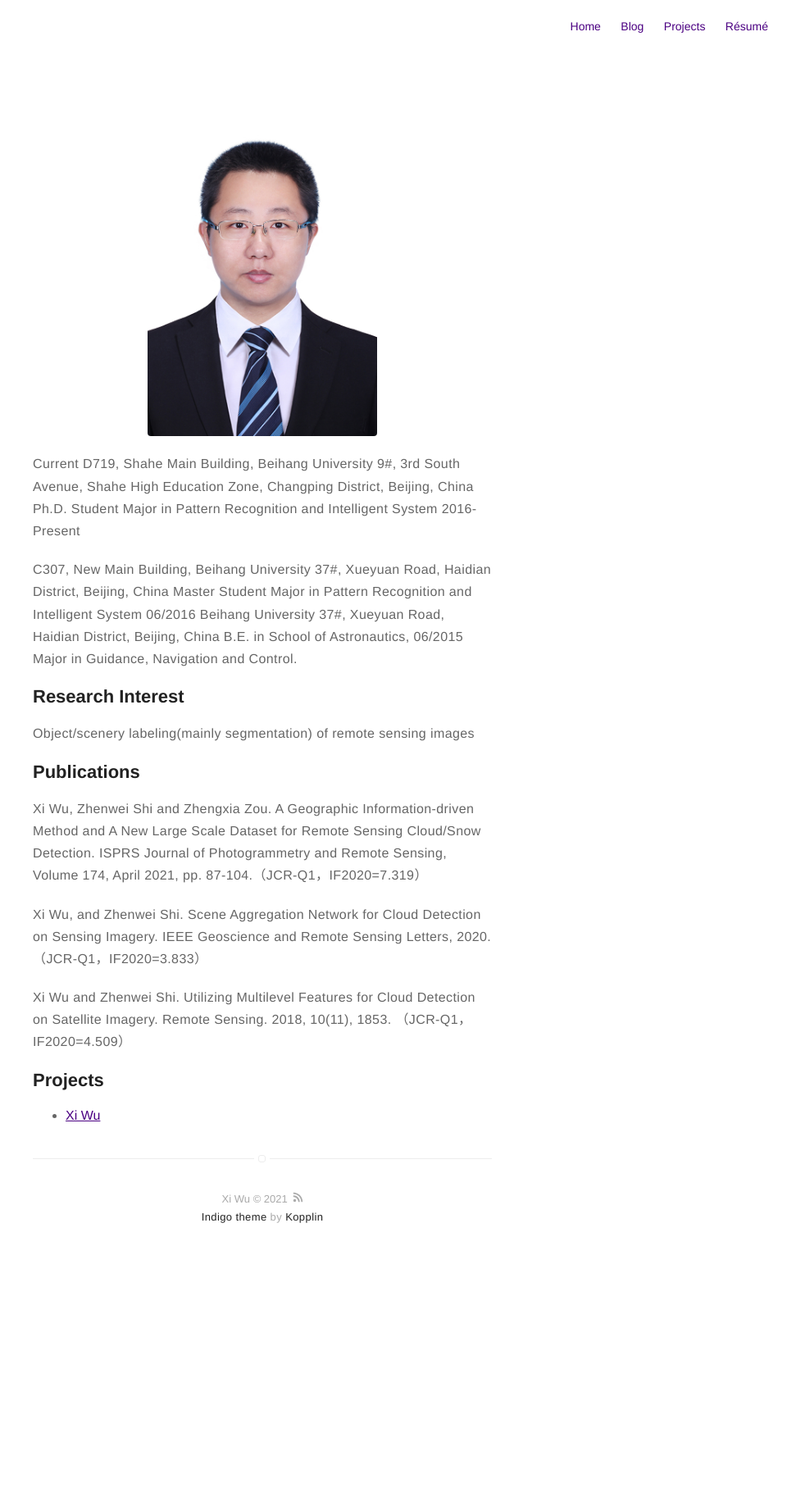
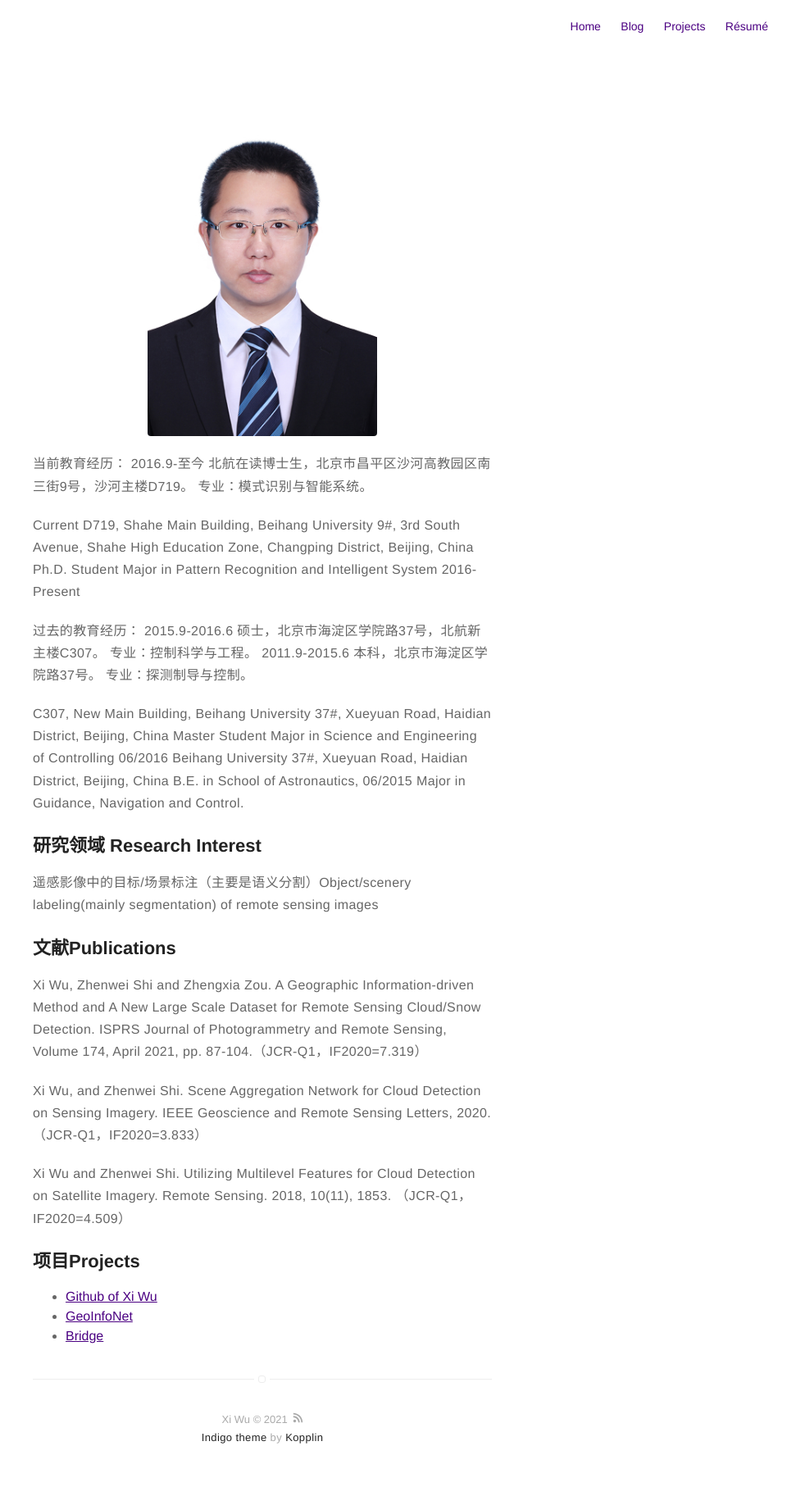
Before and after one commit to permanentCH5/permanentCH5.github.io, a Jekyll site: the page built from about.md, in a window 1280 px wide. Shown: the whole page at 82% size, without its empty margins (320-1280 px from the left). Built offline with Jekyll 4.4.1, drawn with Linux system fonts in a browser that asks for light colours; before the commit the page ends 1556 px from its top, so only the background shows below that.

Commit message:
modify about.md

```diff
--- a/about.md
+++ b/about.md
@@ -3,6 +3,12 @@ title: About
 layout: page
 ---
 ![Profile Image]({% if site.external-image %}{{ site.picture }}{% else %}{{ site.url }}/{{ site.picture }}{% endif %})
+
+<p>当前教育经历：
+2016.9-至今
+北航在读博士生，北京市昌平区沙河高教园区南三街9号，沙河主楼D719。
+专业：模式识别与智能系统。
+</p>
 
 <p>Current
 D719, Shahe Main Building, Beihang University
@@ -11,25 +17,38 @@ Ph.D. Student
 Major in Pattern Recognition and Intelligent System   2016-Present
 </p>
 
+<p>过去的教育经历：
+2015.9-2016.6
+硕士，北京市海淀区学院路37号，北航新主楼C307。
+专业：控制科学与工程。
+
+2011.9-2015.6
+本科，北京市海淀区学院路37号。
+专业：探测制导与控制。
+</p>
+
+
 <p>C307, New Main Building, Beihang University
 37#, Xueyuan Road, Haidian District, Beijing, China
 Master Student
-Major in Pattern Recognition and Intelligent System   06/2016
+Major in Science and Engineering of Controlling  06/2016
 
 Beihang University
 37#, Xueyuan Road, Haidian District, Beijing, China
 B.E. in School of Astronautics, 06/2015
 Major in Guidance, Navigation and Control.</p>
 
-<h2>Research Interest</h2>
-<p>Object/scenery labeling(mainly segmentation) of remote sensing images</p>
+<h2>研究领域 Research Interest</h2>
+<p>遥感影像中的目标/场景标注（主要是语义分割）Object/scenery labeling(mainly segmentation) of remote sensing images</p>
 
-<h2>Publications</h2>
+<h2>文献Publications</h2>
 <p>Xi Wu, Zhenwei Shi and Zhengxia Zou. A Geographic Information-driven Method and A New Large Scale Dataset for Remote Sensing Cloud/Snow Detection. ISPRS Journal of Photogrammetry and Remote Sensing, Volume 174, April 2021, pp. 87-104.（JCR-Q1，IF2020=7.319）</p>
 <p>Xi Wu, and Zhenwei Shi. Scene Aggregation Network for Cloud Detection on Sensing Imagery. IEEE Geoscience and Remote Sensing Letters, 2020.（JCR-Q1，IF2020=3.833）</p>
 <p>Xi Wu and Zhenwei Shi. Utilizing Multilevel Features for Cloud Detection on Satellite Imagery. Remote Sensing. 2018, 10(11), 1853. （JCR-Q1，IF2020=4.509）</p>
 
-<h2>Projects</h2>
+<h2>项目Projects</h2>
 <ul>
-	<li><a href="https://github.com/permanentCH5/">Xi Wu</a></li>
+	<li><a href="https://github.com/permanentCH5/">Github of Xi Wu</a></li>
+    <li><a href="https://github.com/permanentCH5/GeoInfoNet">GeoInfoNet</a></li>
+    <li><a href="https://github.com/permanentCH5/CARD">Bridge</a></li>
 </ul>
```
